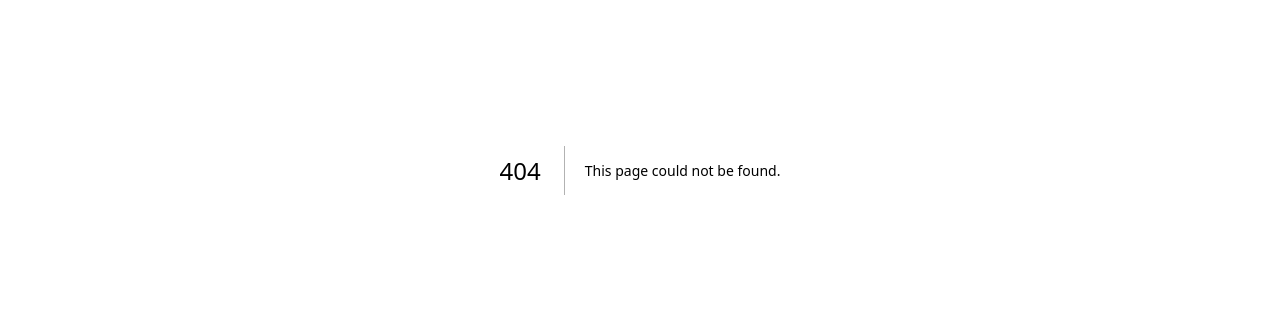
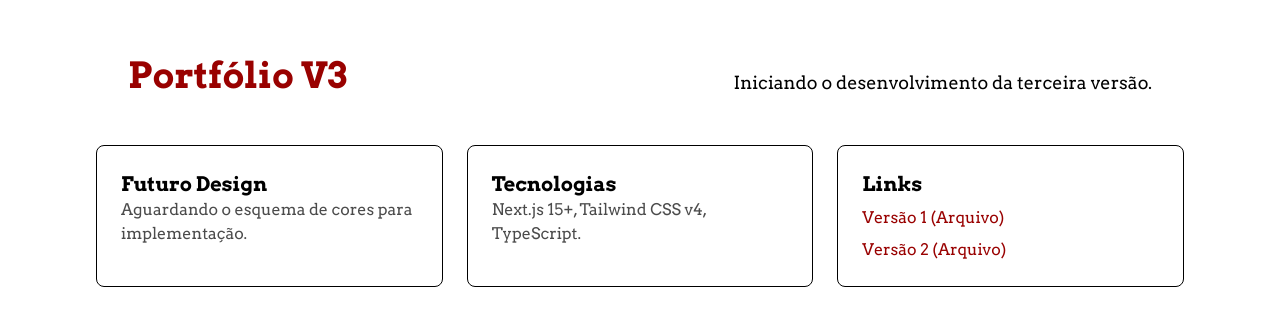
Before and after one commit to invencaosts/portifolio, a Next.js app in the folder invencaodev/: page /v3 in a window 1280 px wide. Before the commit this address had no page. Shown: the part 230-556 px from the top of the page. Built offline with nearby package versions, Linux system fonts and the light colour scheme.

Commit message:
corrigindo divisão de versões dentro do código

```diff
--- /dev/null
+++ b/invencaodev/src/app/(v2)/v2/layout.tsx
@@ -0,0 +1,9 @@
+import { ThemeProvider } from "@/componentsV2/providers/theme-provider";
+
+export default function V2Layout({
+  children,
+}: {
+  children: React.ReactNode;
+}) {
+  return <ThemeProvider>{children}</ThemeProvider>;
+}
--- /dev/null
+++ b/invencaodev/src/app/(v3)/v3/page.tsx
@@ -0,0 +1,28 @@
+export default function V3Page() {
+  return (
+    <main className="min-h-screen flex flex-col items-center justify-center p-24">
+      <div className="z-10 max-w-5xl w-full items-center justify-between font-mono text-sm lg:flex">
+        <h1 className="text-4xl font-bold text-primary">Portfólio V3</h1>
+        <p className="mt-4 text-lg">Iniciando o desenvolvimento da terceira versão.</p>
+      </div>
+
+      <div className="mt-12 grid grid-cols-1 md:grid-cols-3 gap-6">
+        <div className="p-6 border rounded-lg hover:border-primary transition-colors">
+          <h2 className="text-xl font-bold">Futuro Design</h2>
+          <p className="opacity-70">Aguardando o esquema de cores para implementação.</p>
+        </div>
+        <div className="p-6 border rounded-lg hover:border-primary transition-colors">
+          <h2 className="text-xl font-bold">Tecnologias</h2>
+          <p className="opacity-70">Next.js 15+, Tailwind CSS v4, TypeScript.</p>
+        </div>
+        <div className="p-6 border rounded-lg hover:border-primary transition-colors">
+          <h2 className="text-xl font-bold">Links</h2>
+          <div className="flex flex-col gap-2 mt-2">
+            <a href="/v1" className="text-primary hover:underline">Versão 1 (Arquivo)</a>
+            <a href="/v2" className="text-primary hover:underline">Versão 2 (Arquivo)</a>
+          </div>
+        </div>
+      </div>
+    </main>
+  );
+}
--- a/invencaodev/src/app/globals.css
+++ b/invencaodev/src/app/globals.css
@@ -1,124 +1,36 @@
 @import "tailwindcss";
 
-/* PADRÃO DO SISTEMA WHITE */
 :root {
-  /* Tatica maluca para redefinir variaveis de tema */
-  --theme-version: 2;
+  --background: #ffffff;
+  --foreground: #000000;
 
-  /* Base */
-  --background: #fdf8f8; /* off-white quente (rosa quase imperceptível) */
-  --foreground: #2b0f12; /* vinho escuro para texto */
-
-  /* Superfícies */
-  --surface: #ffffff; /* cards */
-  --surfaceMuted: #fbeeee; /* rosa MUITO suave para seções */
-
-  /* Brand */
-  --primary: #990100; /* vermelho indiscutível */
-  --primarySoft: #fde2e2; /* vermelho suave para hovers/destaques */
-
-  /* Texto secundário */
-  --secondary: #6b2a2f; /* vinho médio */
-
-  /* Bordas / divisores */
-  --borderColor: #f2caca; /* rosa claro */
+  /* Mantendo as variáveis do sistema para compatibilidade básica */
+  --primary: #990100;
+  --secondary: #6b2a2f;
+  --borderColor: #e2e8f0;
 }
 
 @theme inline {
   --font-sans: var(--font-geist-sans);
   --font-mono: var(--font-geist-mono);
 
-  /* Cores do Projeto */
+  /* Cores do Projeto (V3 inicial - Minimalista) */
   --color-background: var(--background);
   --color-foreground: var(--foreground);
-  --color-surface: var(--surface);
-  --color-surfaceMuted: var(--surfaceMuted);
   --color-primary: var(--primary);
-  --color-primarySoft: var(--primarySoft);
   --color-secondary: var(--secondary);
   --color-borderColor: var(--borderColor);
 }
 
-/* PADRÃO DO SISTEMA DARK */
 @media (prefers-color-scheme: dark) {
   :root {
-    --background: #16090b; /* vinho quase preto */
-    --foreground: #f5eaea; /* off-white quente */
-
-    --surface: #1f0d10; /* superfície vinho */
-    --surfaceMuted: #2a0f12; /* contraste suave */
-
-    --primary: #ff3b3b; /* vermelho vivo */
-    --primarySoft: #3a1215; /* vermelho profundo */
-
-    --secondary: #e5bcbc; /* texto secundário quente */
-
-    --borderColor: #3a1215;
-  }
-}
-
-/* CLASSES PARA TROCAS MANUAIS DE TEMA */
-html.dark {
-  --background: #16090b;
-  --foreground: #f5eaea;
-
-  --surface: #1f0d10;
-  --surfaceMuted: #2a0f12;
-
-  --primary: #ff3b3b;
-  --primarySoft: #3a1215;
-
-  --secondary: #e5bcbc;
-  --borderColor: #3a1215;
-}
-
-html.light {
-  --background: #fdf8f8;
-  --foreground: #2b0f12;
-
-  --surface: #ffffff;
-  --surfaceMuted: #fbeeee;
-
-  --primary: #990100;
-  --primarySoft: #fde2e2;
-
-  --secondary: #6b2a2f;
-  --borderColor: #f2caca;
-}
-
-@keyframes glow-move {
-  0% {
-    transform: translate(-10%, -10%) scale(1);
-  }
-  50% {
-    transform: translate(10%, 10%) scale(1.05);
-  }
-  100% {
-    transform: translate(-10%, -10%) scale(1);
-  }
-}
-
-@keyframes shadow-float {
-  0% {
-    transform: translate(12px, 12px);
-    opacity: 0.35;
-  }
-  50% {
-    transform: translate(8px, 16px);
-    opacity: 0.45;
-  }
-  100% {
-    transform: translate(12px, 12px);
-    opacity: 0.35;
+    --background: #0a0a0a;
+    --foreground: #ededed;
   }
 }
 
 body {
   background: var(--background);
   color: var(--foreground);
-  scroll-behavior: smooth;
+  font-family: Arial, Helvetica, sans-serif;
 }
-
-html {
-  scroll-behavior: smooth;
-}
--- a/invencaodev/src/app/layout.tsx
+++ b/invencaodev/src/app/layout.tsx
@@ -1,7 +1,6 @@
 import type { Metadata } from "next";
 import { Arvo } from "next/font/google";
 import "./globals.css";
-import { ThemeProvider } from "@/componentsV2/providers/theme-provider";
 
 const arvo = Arvo({
   subsets: ["latin"],
@@ -27,7 +26,7 @@ export default function RootLayout({
   return (
     <html lang="pt-br">
       <body className={`${arvo.className} antialiased`}>
-        <ThemeProvider>{children}</ThemeProvider>
+        {children}
       </body>
     </html>
   );
```
Also changed, not shown: invencaodev/src/app/(v1)/v1/page.tsx (renamed from invencaodev/src/app/v1/page.tsx), invencaodev/src/app/(v2)/v2/page.tsx (renamed from invencaodev/src/app/v2/page.tsx).
